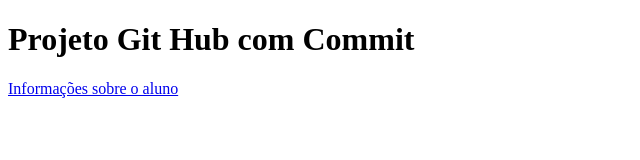
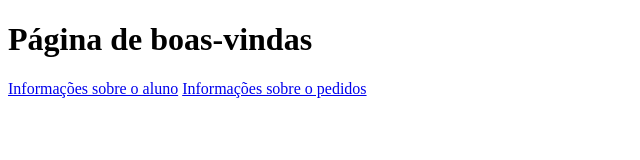
Before and after one commit to angelobrocco/exercicio-git, a plain HTML site: page index.html in a window 1280 px wide. Shown: the whole page, without its empty margins (0-640 px from the left). Drawn offline with Linux system fonts and the light colour scheme.

Commit message:
Página de index alterada

```diff
--- a/index.html
+++ b/index.html
@@ -7,7 +7,8 @@
     <title>Desafio Projeto Git Hub</title>
 </head>
 <body>
-    <h1>Projeto Git Hub com Commit</h1>
+    <h1>Página de boas-vindas</h1>
     <a href="infos.html"> Informações sobre o aluno</a>
+    <a href="pedidos.html"> Informações sobre o pedidos</a>
 </body>
 </html>
```
